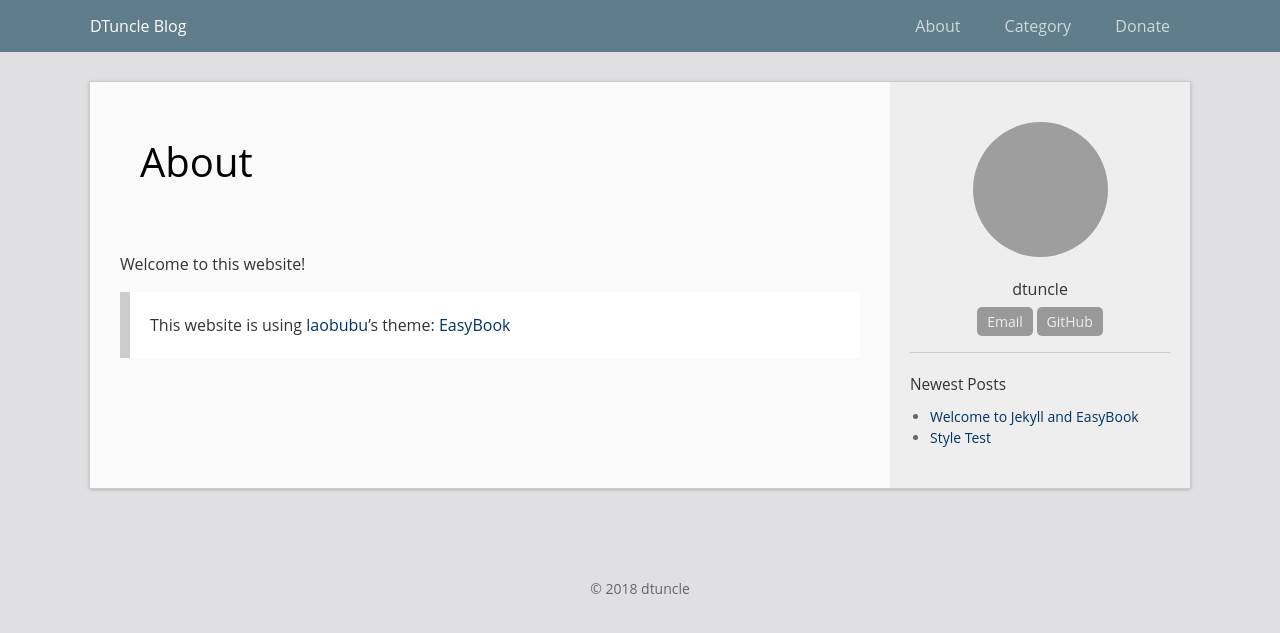
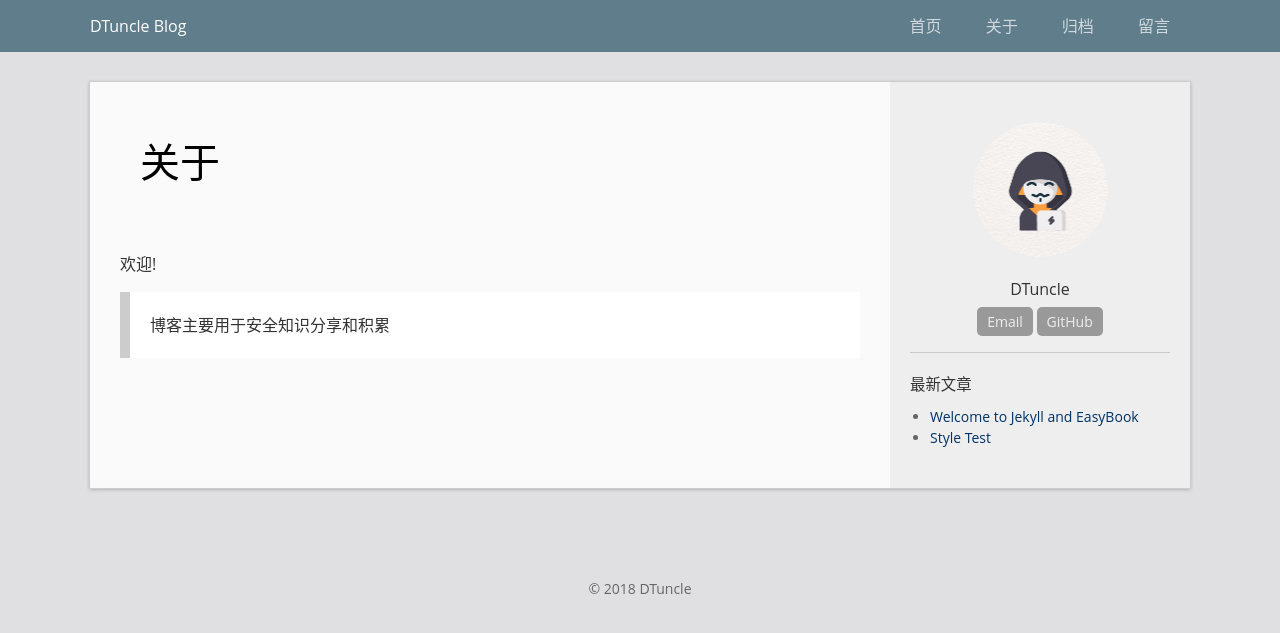
Before and after one commit to dtuncle/dtuncle.github.io, a Jekyll site: the page built from about.md, in a window 1280 px wide. Shown: the top 633 px of the page. Built offline with Jekyll 4.4.1, drawn with Linux system fonts in a browser that asks for light colours; grey boxes are pictures that could not be loaded.

Commit message:
20181220

```diff
--- a/_config.yml
+++ b/_config.yml
@@ -1,6 +1,6 @@
 # Site settings
 title: DTuncle Blog
-url: "http://laobubu.github.io"    # the protocol and hostname of your site, eg. `http://laobubu.github.io`
+url: "http://dtuncle.github.io"    # the protocol and hostname of your site, eg. `http://laobubu.github.io`
 baseurl: "" # the prefix of your site uri, eg. `"/jekyll-theme-EasyBook"` or empty string `""`
 #timezone: Asia/Chongqing
 description: >
@@ -8,14 +8,14 @@ description: >
 
 # Your information
 email: 918936661@qq.com
-author: dtuncle
-avatar: "//www.gravatar.com/avatar/your_email_md5?d=mm&s=135"
-profile: One sentence introducing yourself.
+author: DTuncle
+avatar: "/9.png"
+profile: 低调行事.
 #twitter_username: twitter_username
 #github_username:  github_username
 profile_links:
-  Email: "mailto:your_email@example.com"
-  GitHub: "https://github.com/laobubu/jekyll-theme-EasyBook"
+  Email: "mailto:918936661@qq.com"
+  GitHub: "https://github.com/dtuncle"
   # You can add more profile links above, or edit _includes/sidebar.html
 
 # Comment Service (Disqus or 多说)
@@ -27,9 +27,10 @@ excerpt_separator: <!--more-->
 
 header:
   links:             # Links on the header. Link to in-site page with a slash as prefix
-    About: /about/
-    Category: /category/
-    Donate: https://laobubu.net/donate.html
+    首页: /
+    关于: /about/
+    归档: /category/
+    留言: /
 
 permalink: /archivers/:title
 plugins:
--- a/_includes/sidebar.html
+++ b/_includes/sidebar.html
@@ -16,7 +16,7 @@
 </div>
 
 <div class="col-box">
-  <div class="col-box-title">Newest Posts</div>
+  <div class="col-box-title">最新文章</div>
   <ul class="post-list">
     {% for post in site.posts limit:5 %}
       <li><a class="post-link" href="{{ post.url | prepend: site.baseurl }}">{{ post.title }}</a></li>
--- a/about.md
+++ b/about.md
@@ -1,9 +1,9 @@
 ---
 layout: page
-title: About
+title: 关于
 permalink: /about/
 ---
 
-Welcome to this website!
+欢迎!
 
-> This website is using [laobubu](http://laobubu.net)'s theme: [EasyBook](https://github.com/laobubu/jekyll-theme-EasyBook)
+> 博客主要用于安全知识分享和积累
--- a/category.html
+++ b/category.html
@@ -5,7 +5,7 @@ permalink: /category/
 ---
 
 <div class="home">
-  <h1 class="page-heading">Category</h1>
+  <h1 class="page-heading">归档</h1>
 
   <ul class="post-list">
 
--- a/index.html
+++ b/index.html
@@ -4,7 +4,7 @@ layout: default
 
 <div class="home">
   <a class="rss-link" href="{{ "/feed.xml" | prepend: site.baseurl }}">RSS Feed</a>
-  <h1 class="page-heading">Articles</h1>
+  <h1 class="page-heading">文章</h1>
 
   <ul class="post-list">
     {% for post in paginator.posts %}
```
Also changed, not shown: 9.png (added).
